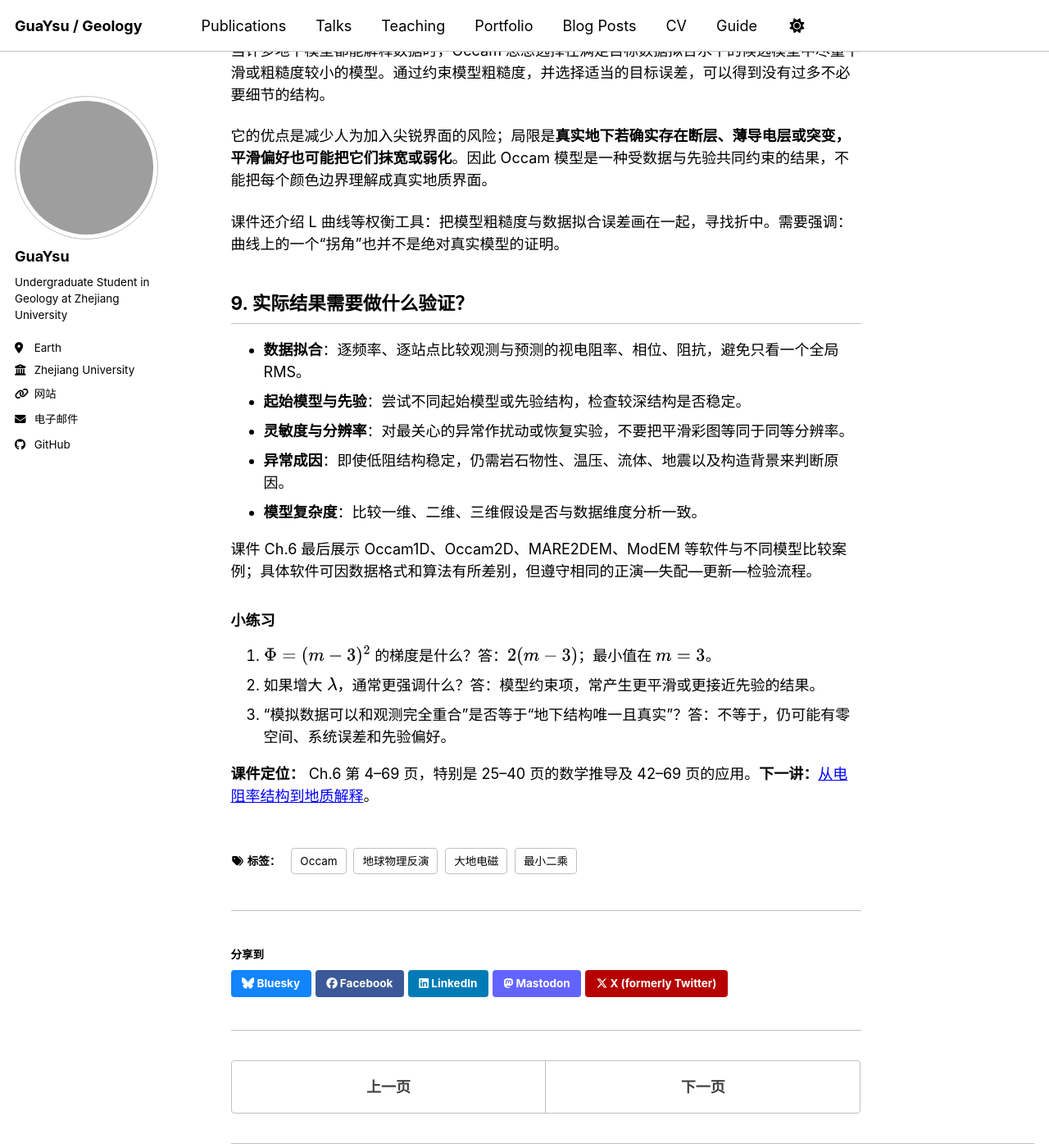
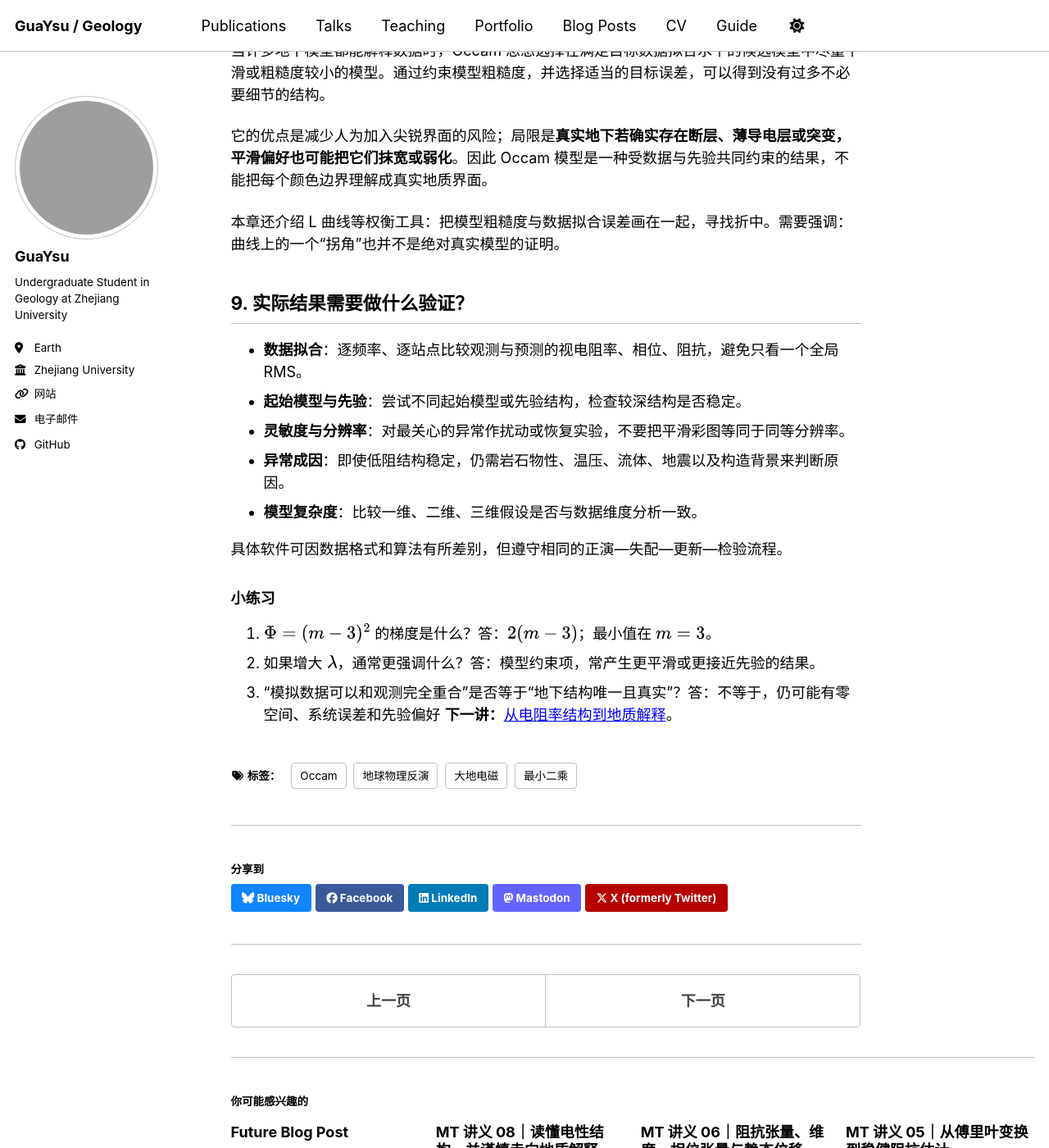
Before and after one commit to GuaYsu/guaysu.github.io, a Jekyll site: the page built from _posts/2026-10-21-mt-course-07-inversion.md, in a window 1280 px wide and 1400 px high, scrolled down 3752 px. Shown: the whole window at 82% size. Built offline with Jekyll 4.4.1, drawn with Linux system fonts in a browser that asks for light colours; a script bundle is joined from its source files by our own code; library files that are not in the unit come from our copies; grey boxes are pictures that could not be loaded.

Commit message:
docs(mt): make 07-inversion independent of lecture slides

```diff
--- a/_posts/2026-10-21-mt-course-07-inversion.md
+++ b/_posts/2026-10-21-mt-course-07-inversion.md
@@ -147,7 +147,7 @@ $\gamma$ 是步长，通常借助**线搜索**选择，以避免一步走得太
 
 它的优点是减少人为加入尖锐界面的风险；局限是**真实地下若确实存在断层、薄导电层或突变，平滑偏好也可能把它们抹宽或弱化**。因此 Occam 模型是一种受数据与先验共同约束的结果，不能把每个颜色边界理解成真实地质界面。
 
-课件还介绍 L 曲线等权衡工具：把模型粗糙度与数据拟合误差画在一起，寻找折中。需要强调：曲线上的一个“拐角”也并不是绝对真实模型的证明。
+本章还介绍 L 曲线等权衡工具：把模型粗糙度与数据拟合误差画在一起，寻找折中。需要强调：曲线上的一个“拐角”也并不是绝对真实模型的证明。
 
 ## 9. 实际结果需要做什么验证？
 
@@ -157,12 +157,10 @@ $\gamma$ 是步长，通常借助**线搜索**选择，以避免一步走得太
 - **异常成因**：即使低阻结构稳定，仍需岩石物性、温压、流体、地震以及构造背景来判断原因。
 - **模型复杂度**：比较一维、二维、三维假设是否与数据维度分析一致。
 
-课件 Ch.6 最后展示 Occam1D、Occam2D、MARE2DEM、ModEM 等软件与不同模型比较案例；具体软件可因数据格式和算法有所差别，但遵守相同的正演—失配—更新—检验流程。
+具体软件可因数据格式和算法有所差别，但遵守相同的正演—失配—更新—检验流程。
 
 ### 小练习
 
 1. $\Phi=(m-3)^2$ 的梯度是什么？答：$2(m-3)$；最小值在 $m=3$。
 2. 如果增大 $\lambda$，通常更强调什么？答：模型约束项，常产生更平滑或更接近先验的结果。
-3. “模拟数据可以和观测完全重合”是否等于“地下结构唯一且真实”？答：不等于，仍可能有零空间、系统误差和先验偏好。
-
-**课件定位：** Ch.6 第 4–69 页，特别是 25–40 页的数学推导及 42–69 页的应用。**下一讲：**[从电阻率结构到地质解释](/posts/2026/10/mt-course-08-interpretation/)。
+3. “模拟数据可以和观测完全重合”是否等于“地下结构唯一且真实”？答：不等于，仍可能有零空间、系统误差和先验偏好 **下一讲：**[从电阻率结构到地质解释](/posts/2026/10/mt-course-08-interpretation/)。
```
